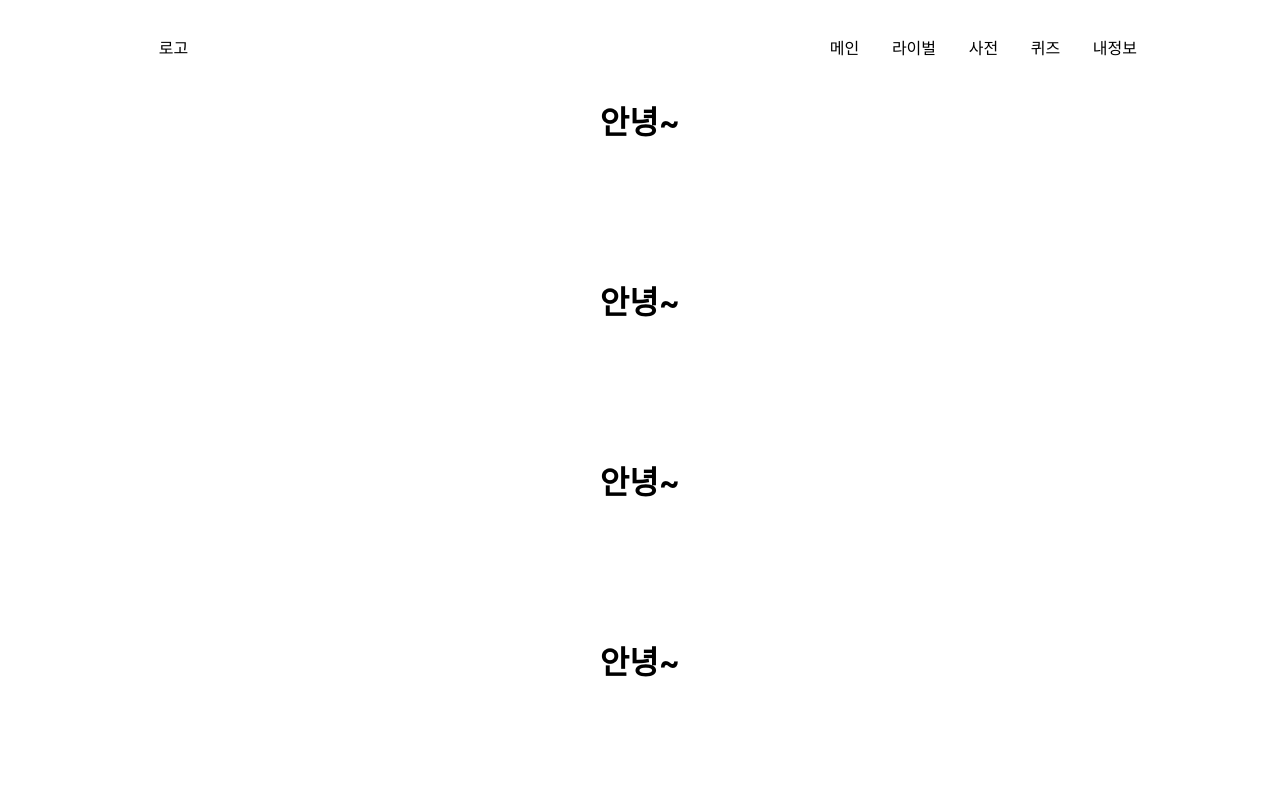
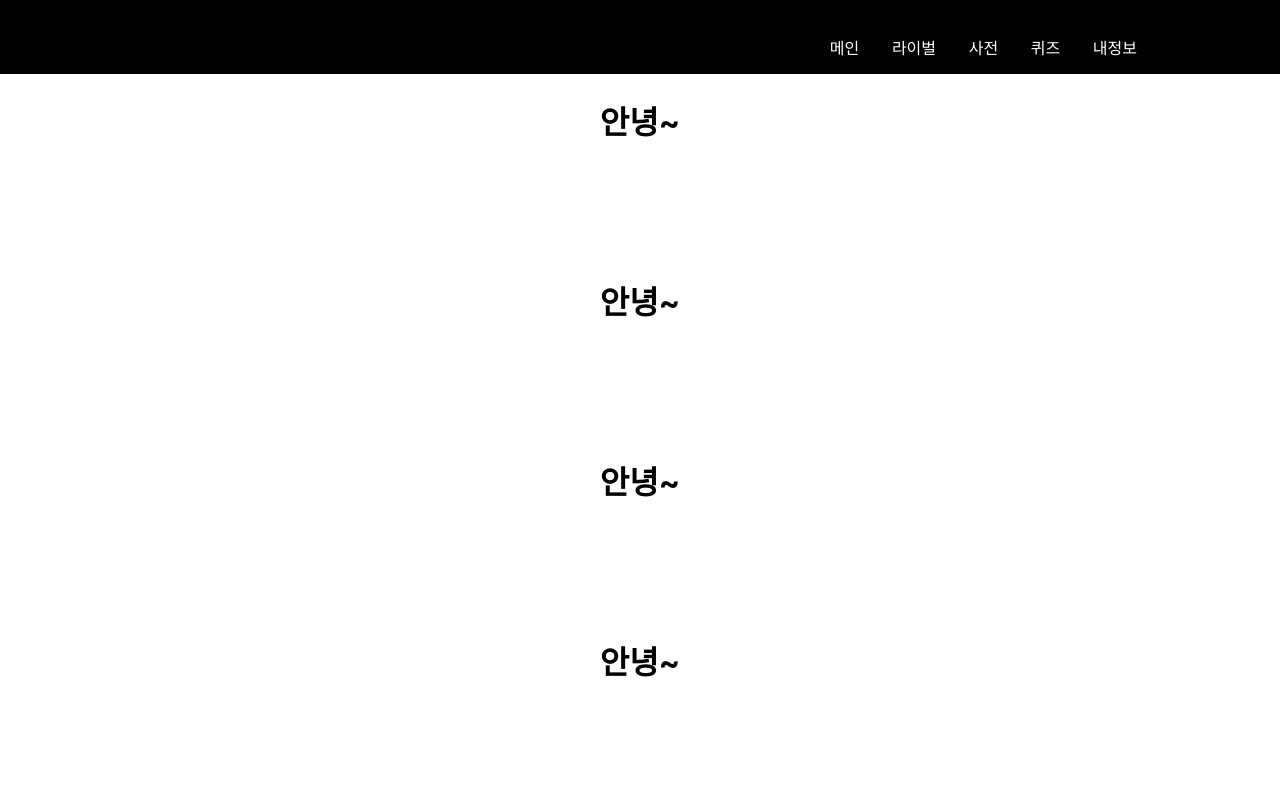
Before and after one commit to seogaeun/kkanbustock-frontend, a React (Create React App) app: page / in a window 1280 px wide. Shown: the top 800 px of the page. Built offline with nearby package versions, Linux system fonts and the light colour scheme; a web font is replaced by a local one.

Commit message:
[Edit]헤더가 메인에서, 스크롤 내리기전에만 검정배경+흰글씨로 설정

```diff
--- a/src/App.js
+++ b/src/App.js
@@ -10,23 +10,10 @@ import React, { useEffect, useState } from "react";
 function App() {
   const [scroll, setScroll] = useState(0);
 
-  useEffect(() => {
-    const handleScroll = () => {
-      setScroll(window.scrollY);
-    };
-
-    window.addEventListener("scroll", handleScroll);
-
-    return () => {
-      window.removeEventListener("scroll", handleScroll);
-    };
-  }, []);
-
   return (
     <BrowserRouter>
       <div className="App">
-        <Nav scroll={scroll} />
-
+        <Nav />
         <Routes>
           <Route path="/" element={<MainPage />} />
           <Route path="/My" element={<LoginPage />} />
--- a/src/components/Nav/Nav.css
+++ b/src/components/Nav/Nav.css
@@ -3,15 +3,23 @@
     display: flex;
     justify-content: center;
     background-color: white;
-    transition: background-color 0.3s, color 0.3s;
-
-    /* 고정된 위치와 높이 설정 */
     position: fixed;
     width: 100%;
     top: 0;
     padding-top: 20px;
   }
 
+.change_nav {
+    width: 100%;
+    display: flex;
+    justify-content: center;
+    background-color: rgb(0, 0, 0);
+    position: fixed;
+    width: 100%;
+    top: 0;
+    padding-top: 20px;
+    color: white;
+  }
 
 .navbar{
     width: 80%;
@@ -23,6 +31,15 @@
     color: white;
 }
 
+.change_header{
+    width: 80%;
+    background-color: black;
+    padding: 15px 0px;
+    text-align: right;
+    display: flex;
+    justify-content: space-between;
+}
+
 
 #logo{
     padding-left: 3%;
@@ -30,6 +47,7 @@
     text-align: left;
     color: black;
 }
+
 .menuClass{
     width: 30%;
     display: flex;
@@ -38,7 +56,14 @@
     justify-content: space-between;
 
 }
+
+
 .navbarMenu{
     text-decoration: none;
     color: black;
 }
+
+.change_navbarMenu{
+    text-decoration: none;
+    color: white;
+}
--- a/src/components/Nav/Nav.js
+++ b/src/components/Nav/Nav.js
@@ -1,26 +1,60 @@
-import React from "react";
+import React, { useState, useEffect } from "react";
 import "./Nav.css";
-import { Link } from "react-router-dom";
+import { Link, useLocation } from "react-router-dom";
 
 function Nav() {
+  const [scrollPosition, setScrollPosition] = useState(0);
+  const location = useLocation();
+  const [isMainPage, setIsMainPage] = useState(location.pathname === "/");
+  const isScrolled = scrollPosition >= 100;
+  const shouldApplyStyle = isMainPage && !isScrolled;
+
+  const updateScroll = () => {
+    setScrollPosition(window.scrollY || document.documentElement.scrollTop);
+  };
+
+  useEffect(() => {
+    setIsMainPage(location.pathname === "/");
+    window.addEventListener("scroll", updateScroll);
+
+    return () => {
+      window.removeEventListener("scroll", updateScroll);
+    };
+  }, [location.pathname]); // location.pathname이 변경될 때만 useEffect 실행
+
   return (
-    <div className="nav">
-      <div className="navbar">
+    <div className={!shouldApplyStyle ? "nav" : "change_nav"}>
+      <div className={!shouldApplyStyle ? "navbar" : "change_header"}>
         <div id="logo">로고</div>
         <div className="menuClass">
-          <Link className="navbarMenu" to={"/"}>
+          <Link
+            className={!shouldApplyStyle ? "navbarMenu" : "change_navbarMenu"}
+            to={"/"}
+          >
             메인
           </Link>
-          <Link className="navbarMenu" to={"/Rival"}>
+          <Link
+            className={!shouldApplyStyle ? "navbarMenu" : "change_navbarMenu"}
+            to={"/Rival"}
+          >
             라이벌
           </Link>
-          <Link className="navbarMenu" to={"/Dictionary"}>
+          <Link
+            className={!shouldApplyStyle ? "navbarMenu" : "change_navbarMenu"}
+            to={"/Dictionary"}
+          >
             사전
           </Link>
-          <Link className="navbarMenu" to={"/Quiz"}>
+          <Link
+            className={!shouldApplyStyle ? "navbarMenu" : "change_navbarMenu"}
+            to={"/Quiz"}
+          >
             퀴즈
           </Link>
-          <Link className="navbarMenu" to={"/My"}>
+          <Link
+            className={!shouldApplyStyle ? "navbarMenu" : "change_navbarMenu"}
+            to={"/My"}
+          >
             내정보
           </Link>
         </div>
--- a/src/pages/MainPage/MainPage.js
+++ b/src/pages/MainPage/MainPage.js
@@ -11,18 +11,6 @@ function Main() {
       <Header name="안녕~" />
       <Header name="안녕~" />
       <Header name="안녕~" />
-      <Header name="안녕~" />
-      <Header name="안녕~" />
-      <Header name="안녕~" />
-      <Header name="안녕~" />
-      <Header name="안녕~" />
-      <Header name="안녕~" />
-      <Header name="안녕~" />
-      <Header name="안녕~" />
-      <Header name="안녕~" />
-      <Header name="안녕~" />
-      <Header name="안녕~" />
-      <Header name="안녕~" />
     </div>
   );
 }
```
